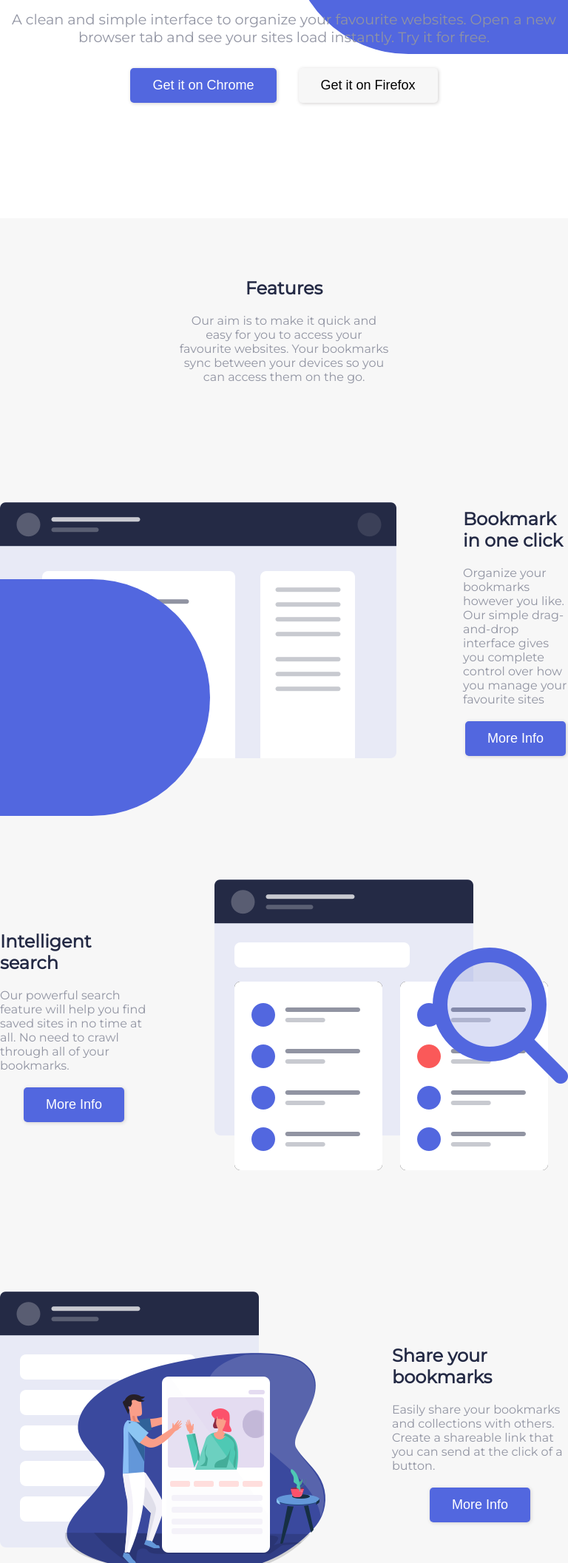
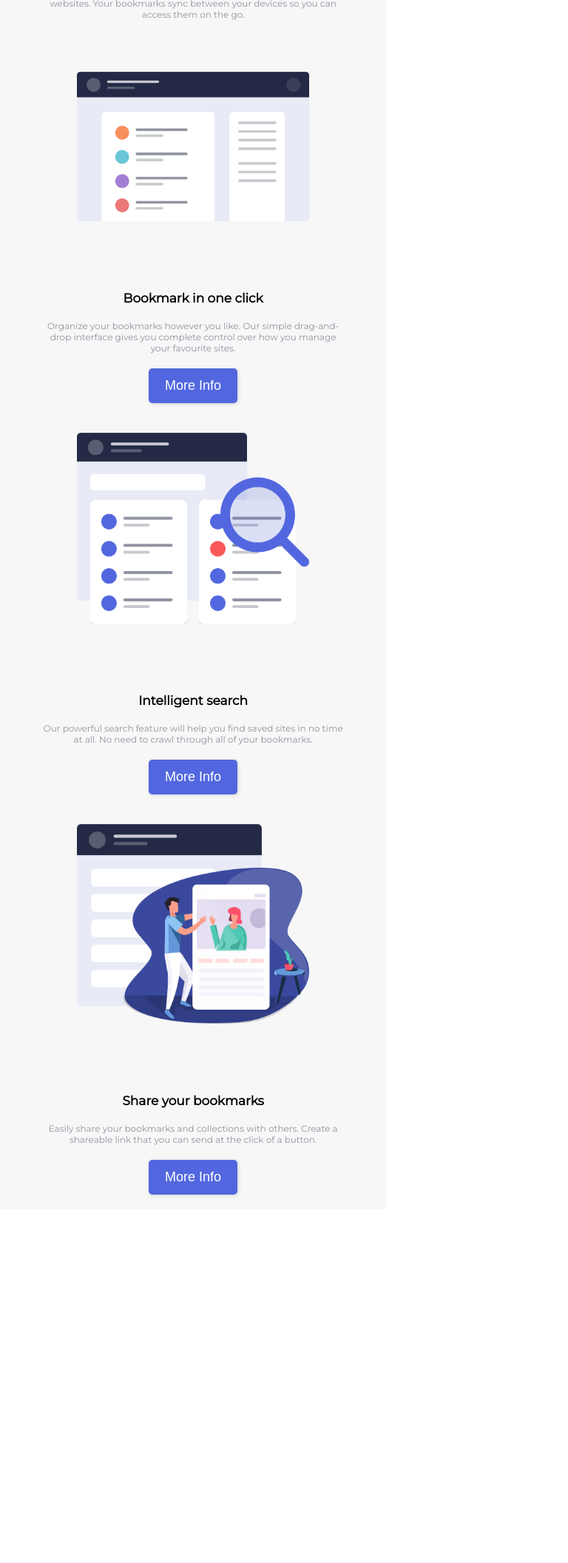
Before and after one commit to Hadiya-Naeem/Responsive-header, a plain HTML site: page index.html in a window 768 px wide. Shown: the part 687-2800 px from the top of the page at 74% size. After the commit the page ends 2322 px from the top, so only its background shows below. Drawn offline with Linux system fonts and the light colour scheme.

Commit message:
feature done

```diff
--- a/index.html
+++ b/index.html
@@ -57,73 +57,66 @@
                 between your devices so you can access them on the go.</p>
         </div>
     </div>
-    <!-- features section end -->
+   <!-- feature1 start -->
+
+    <section class="feature">
+        <div class="imagebox1">
+            <div class="shape rectangle1"></div>
+            <img src="./images/image.png" alt="image">
+        </div>
+        <div class="featurecontent">
+            <h2>Bookmark in one click
+            </h2>
+            <p> Organize your bookmarks however you like. Our simple drag-and-drop interface gives you complete control
+                over how you manage your favourite sites.</p>
+            <button>More Info</button>
+        </div>
+    </section>
+   <!-- feature1 end -->
 
 
-    <!-- feature 1 start -->
-
-    <div class="feature1">
-
-        <div class="Featurecontent">
-            <div class="heading">
-                <h3>Bookmark in one click </h3>
-            </div>
-            <p>Organize your bookmarks however you like. Our simple drag-and-drop interface gives you complete control
-                over how you manage your favourite sites</p>
-            <div class="btns">
-                <button id="btns1">More Info</button>
-            </div>
-        </div>
-        <div class="FeatureImg1">
-            <img src="./images/image.png" alt="images">
-            <div class="rectangle1"></div>
-        </div>
-    </div>
-    <!-- feature 1 end -->
+   <!-- feature2 start -->
 
 
-    <!-- feature 2 start -->
-    <div class="feature2">
+    <section class="feature reverse">
+        <div class="featurecontent">
+            <h2>Intelligent search</h2>
+            <p>
+                Our powerful search feature will help you find saved
+                sites in no time at all. No need to crawl through all of your bookmarks.
+            </p>
+            <button>More Info</button>
+        </div>
 
-        <div class="Featurecontent">
-            <div class="heading">
-                <h3>Intelligent search</h3>
-            </div>
-            <p>Our powerful search feature will help you find saved sites in no time at all. No need to crawl through
-                all of your bookmarks.</p>
-            <div class="btns">
-                <button id="btns1">More Info</button>
-            </div>
+        <div class="imagebox2">
+            <div class="shape rectangle2"></div>
+            <img src="./images/illustration-features-tab-2-7cbb0898.png" alt="">
         </div>
-        <div class="FeatureImg2">
-            <img src="./images/illustration-features-tab-2-7cbb0898.png" alt="images">
-            <div class="rectangle2"></div>
-        </div>
-    </div>
-
-    <!-- feature 2 end -->
+    </section>
+   <!-- feature2 end -->
 
 
 
-    <!-- feature 3 start-->
-    <div class="feature3">
+   <!-- feature3 start -->
 
-        <div class="Featurecontent">
-            <div class="heading">
-                <h3>Share your bookmarks</h3>
-            </div>
-            <p>Easily share your bookmarks and collections with others. Create a shareable link that you can send at the
-                click of a button.</p>
-            <div class="btns">
-                <button id="btns1">More Info</button>
-            </div>
+    <section class="feature">
+        <div class="imagebox3">
+            <div class="shape rectangle3"></div>
+            <img src="./images/illustration-features-tab-3-6a73db39.png" alt="image">
         </div>
-        <div class="FeatureImg3">
-            <img src="./images/illustration-features-tab-3-6a73db39.png" alt="images">
-            <div class="rectangle3"> </div>
+        <div class="featurecontent">
+            <h2>Share your bookmarks
+
+            </h2>
+            <p> Easily share your bookmarks and collections with others. Create a shareable link that you can send at
+                the click of a button.</p>
+            <button>More Info</button>
         </div>
-    </div>
-    <!-- feature 3 end -->
+    </section>
+   <!-- feature3 end -->
+
+
+
 </body>
 
 </html>
--- a/style.css
+++ b/style.css
@@ -88,6 +88,7 @@ list-style: none;
 }
 .heroImg img{
     width: 100%;
+
 }
 .btns{
     display: flex;
@@ -141,6 +142,7 @@ list-style: none;
     display: flex;
     justify-content: center;
    padding: 80px 0px;
+
 }
 .cnt{
     width: 37%;
@@ -159,20 +161,12 @@ list-style: none;
 
 }
 
-/* Features */
+/* features start */
 
-/* Features 1 start */
-.Featurecontent h3{
-    font-size: x-large;
-    color: var(--headingcolor);
-}
-.Featurecontent p{
-    color: var(--textColor);
-}
-.feature1{
+
+.feature{
       width: 100%;
    display: flex;
-   flex-direction: row-reverse;
    align-items: center;
    justify-content: center;
    gap: 90px;
@@ -180,109 +174,108 @@ list-style: none;
   background-color: var(--secondary);
 
 }
-.Featurecontent{
+.featurecontent{
     width: 45%;
     display: flex;
     flex-direction: column;
     gap: 20px;
     font-family: Mont;
-    z-index: 5;
+
 }
-.FeatureImg1{
-    z-index: 4;
+.featurecontent button{
+    border: none;
+    outline: none;
+    color: white;
+    width: 120px;
+    background: var(--primary);
+    padding: 13px 10px;
+    font-size: large;
+    cursor: pointer;
+    border-radius: 5px;
+    box-shadow: 1px 1px 5px rgb(210, 208, 208);
+
 }
-.rectangle1{
-     width: 37%;
+.featurecontent p{
+    color: var(--textColor);
+}
+.imagebox1{
+    position: relative;
+}
+
+/* .rectangle1{
+         width: 40%;
      background-color: var(--primary);
      height: 20rem;
      border-top-right-radius: 9999px;
      border-bottom-right-radius: 9999px;
     position: absolute;
+    top: 210%;
+    left: 0px;
     z-index: 3;
-     left: 0;
-     bottom: -990px;
 }
-/* Features 1 end */
+.imagebox1 img{
+    z-index: 4;
+}
 
 
-/* Features 2 start */
-.feature2{
+
+.rectangle2{
          width: 100%;
-   display: flex;
-   align-items: center;
-   justify-content: center;
-   gap: 90px;
-  padding: 80px 0px ;
-  background-color: var(--secondary);
-  /* z-index: 11; */
+     background-color: var(--primary);
+     height: 20rem;
+     border-top-left-radius: 9999px;
+     border-bottom-left-radius: 9999px;
+    position: absolute;
+    top: 120px;
+    right: 50px;
+    z-index:3;
 }
-/* .FeatureImg2{
-z-index: 10;
+.imagebox2 img{
+    z-index: 100;
 }
-.rectangle2{
-     width: 37%;
+
+
+
+
+.rectangle3{
+         width: 40%;
      background-color: var(--primary);
      height: 20rem;
      border-top-right-radius: 9999px;
      border-bottom-right-radius: 9999px;
     position: absolute;
-     z-index: 9;
-     left: 0;
-     bottom: -990px;
+    top: 210%;
+    left: 0px;
+    z-index: 3;
+}
+.imagebox3 img{
+    z-index: 4;
 } */
-
-
-
-/* Features 2 end */
-
-
-/* Features 3 start*/
-.feature3{
-     width: 100%;
-   display: flex;
-   flex-direction: row-reverse;
-   align-items: center;
-   justify-content: center;
-   gap: 90px;
-  padding: 80px 0px ;
-  background-color: var(--secondary);
-
-}
-/* .rectangle3{
-     width: 37%;
-     background-color: var(--primary);
-     height: 20rem;
-     border-top-right-radius: 9999px;
-     border-bottom-right-radius: 9999px;
-     position: absolute;
-     z-index: 2;
-     left: 0;
-     bottom: -990px;
-} */
-
-/* .featuresbg{
-    background-color: var(--secondary);
-} */
-
-/* Features 3 end */
-
-
-
+/* features start */
 
 
 
 @media screen and (min-width:0px) and (max-width:480px){
+/* header start */
+
 .fa-bars{
       display: block;
 }
 header{
+    width: 82%;
+padding: 20px 10px;
+
+}
+header img{
     width: 80%;
-padding: 30px 10px;
-
 }
 .menu{
     display: none;
 }
+/* header ends */
+
+
+/* herosection start */
 .hero{
     width: 80%;
     flex-direction: column-reverse;
@@ -293,8 +286,11 @@ padding: 30px 10px;
     display: none;
 }
 .heroImg{
-    width: 85%;
+    width: 80%;
+    padding-top: 40px;
     align-items: center;
+
+
 }
 .content h1{
     font-size: large;
@@ -323,6 +319,11 @@ padding: 30px 10px;
     font-size: 15px;
 
 }
+/* herosection end*/
+
+
+/* features start */
+
 .features{
     width: 80%;
     padding: 80px 0px 0px 0px;
@@ -337,64 +338,220 @@ padding: 30px 10px;
 .cnt h2{
     font-size:20px ;
 }
+/* features end */
+
+
+/* featue1 start */
+.feature{
+width: 80%;
+flex-direction: column;
+  gap: 30px;
 }
+
+.imagebox1{
+    width: 75%;
+}
+.imagebox1 img{
+    width: 100%;
+}
+.cnt h2{
+    font-size: 17px;
+}
+.featurecontent h2{
+      font-size:17px ;
+}
+.featurecontent{
+    width: 78%;
+
+ justify-content: center;
+ align-items: center;
+}
+.featurecontent p{
+    font-size: 13px;
+
+    text-align: center;
+}
+/* feature1 end */
+
+
+/* feature2 start */
+
+.reverse{
+    padding: 0px;
+    flex-direction: column-reverse;
+}
+.imagebox2{
+    width: 60%;
+}
+.imagebox2 img{
+    width: 100%;
+}
+/* feature2 end */
+
+/* feature3 start*/
+
+.imagebox3{
+    width: 60%;
+}
+.imagebox3 img{
+    width: 100%;
+}
+/* feature3 end */
+
+}
+
 
 @media screen and (min-width:481px) and (max-width:768px){
 
+
+/* header start */
+
 header{
-    padding: 16px;
-    margin-top: 48px;
+    width: 65%;
+    padding: 40px 10px;
 }
+header img{
+    width: 75%;
+}
+.menu li a{
+    font-size: 10px;
+}
+.menu button{
+    padding: 8px 15px;
+    font-size:7px;
+    border-radius: 4px;
+}
+.menu{
+    gap: 27px;
+}
+
+/* header end */
+
+
+/* hero start*/
+
 .hero{
+    width: 67%;
     flex-direction: column-reverse;
-    padding: 16px;
-    margin-top:56px ;
+    padding: 0px;
+    gap: 70px;
+   margin-bottom: 70px;
 }
 .heroImg{
-    width: 75%;
+    width: 60%;
 }
-.content{
-width: 100%;
+.content h1{
+    display: inline-block;
+    font-size: 15px;
    text-align: center;
-gap: 30px;
 
 }
-.heading h1{
-    font-size: 35px;
+.btns #btns1{
+    width: 120px;
+    height: 35px;
+    padding: 0px;
+    font-size: 10px;
+    border-radius: 3px;
+}
+.btns #btns2{
+    width: 120px;
+    height: 35px;
+    padding: 0px;
+    font-size: 10px;
+     border-radius: 3px;
+}
+.haeding{
+    justify-content: center;
 }
 .btns{
     justify-content: center;
 }
+.content p{
+    font-size: 13px;
+    text-align: center;
+}
+.heroImg .rectangle{
+    display: none;
+}
+.content{
+    width: 100%;
+    justify-content: center;
+}
+/* hero end */
 
+
+/* features  */
+.features{
+    width: 68%;
+    padding: 50px 0px;
+}
+.cnt p{
+    font-size: 12px;
+    text-align: center;
+}
+.cnt{
+    width: 80%;
+}
+/* features end  */
+
+/* feature1 start  */
+
+.feature{
+    flex-direction: column;
+    width: 68%;
+    padding: 20px 0px;
+}
+.imagebox1{
+    width: 60%;
+}
+.imagebox1 img{
+    width: 100%;
+}
+.cnt h2{
+    font-size: 17px;
+}
+.featurecontent h2{
+     font-size: 17px;
+}
+.featurecontent{
+    width: 78%;
+
+ justify-content: center;
+ align-items: center;
+}
+.featurecontent p{
+    font-size: 12px;
+    text-align: center;
+}
+/* feature1 end  */
+
+/* feature2 start  */
+
+.reverse{
+    flex-direction: column-reverse;
+}
+.imagebox2{
+    width: 60%;
+}
+.imagebox2 img{
+    width: 100%;
+}
+/* feature2 end */
+
+/* feature3 start  */
+.imagebox3{
+    width: 60%;
+}
+.imagebox3 img{
+    width: 100%;
+}
+/* feature3 end */
 
 
 }
 
 @media screen and (min-width:769px) and (max-width:1279px){
-    header{
-    padding: 16px;
-    margin-top: 48px;
-}
-.hero{
-    flex-direction: column-reverse;
-    padding: 16px;
-    margin-top:56px ;
-}
-.heroImg{
-    width: 75%;
-}
-.content{
-width: 100%;
-text-align: center;
-gap: 30px;
 
-}
-.heading h1{
-    font-size: 35px;
-}
-.btns{
-    justify-content: center;
-}
 }
 
 @media screen and (min-width:1280px) {
```
Lines whose indentation alone changed are shown as unchanged.
